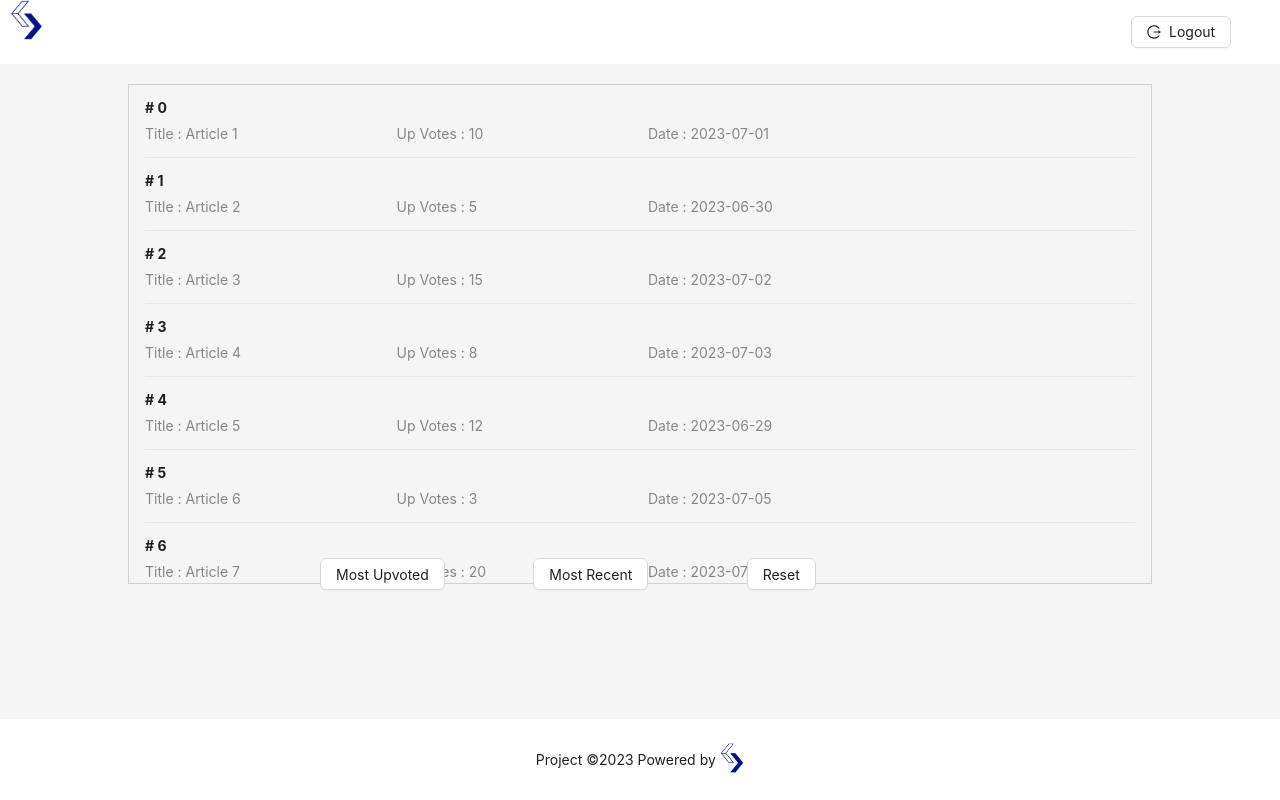
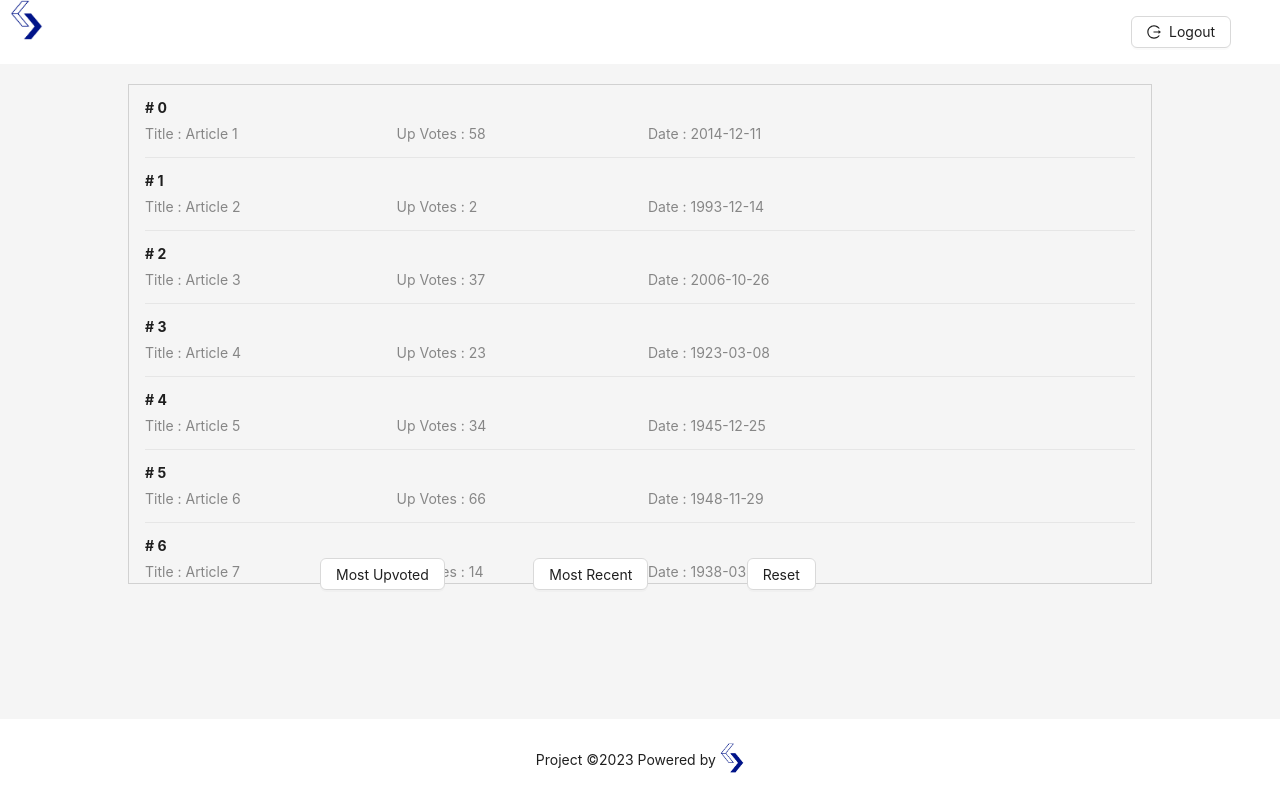
Before and after one commit to Abdull1044/react-screening-test, a React (Create React App) app: page /dashboard/articles in a window 1280 px wide. Built offline with nearby package versions, Linux system fonts and the light colour scheme.

Commit message:
Optimized Code

```diff
--- a/src/components/Articles/Buttons.jsx
+++ b/src/components/Articles/Buttons.jsx
@@ -21,4 +21,4 @@ function Buttons({ setData }) {
   );
 }
 
-export default Buttons;
+export default React.memo(Buttons);
--- a/src/data/Articles.js
+++ b/src/data/Articles.js
@@ -1,54 +1,26 @@
-const Articles = [
-    {
-      title: "Article 1",
-      upvotes: 10,
-      date: "2023-07-01",
-    },
-    {
-      title: "Article 2",
-      upvotes: 5,
-      date: "2023-06-30",
-    },
-    {
-      title: "Article 3",
-      upvotes: 15,
-      date: "2023-07-02",
-    },
-    {
-      title: "Article 4",
-      upvotes: 8,
-      date: "2023-07-03",
-    },
-    {
-      title: "Article 5",
-      upvotes: 12,
-      date: "2023-06-29",
-    },
-    {
-      title: "Article 6",
-      upvotes: 3,
-      date: "2023-07-05",
-    },
-    {
-      title: "Article 7",
-      upvotes: 20,
-      date: "2023-07-04",
-    },
-    {
-      title: "Article 8",
-      upvotes: 6,
-      date: "2023-06-28",
-    },
-    {
-      title: "Article 9",
-      upvotes: 14,
-      date: "2023-07-01",
-    },
-    {
-      title: "Article 10",
-      upvotes: 7,
-      date: "2023-07-02",
-    },
-  ];
+const Articles = [];
 
-  export default Articles
+const getRandomDate = () => {
+  const start = new Date(1900, 0, 1);
+  const end = new Date();
+
+  const randomTime =
+    start.getTime() + Math.random() * (end.getTime() - start.getTime());
+  const randomDate = new Date(randomTime);
+
+  // Format the date as "YYYY-MM-DD"
+  const year = randomDate.getFullYear();
+  const month = String(randomDate.getMonth() + 1).padStart(2, "0");
+  const day = String(randomDate.getDate()).padStart(2, "0");
+
+  return `${year}-${month}-${day}`;
+};
+
+for (let i = 1; i < 25; i++) {
+  Articles.push({
+    title: `Article ${i}`,
+    upvotes: Math.floor(Math.random() * (100 - 1)) + 1,
+    date: getRandomDate(),
+  });
+}
+export default Articles;
--- a/src/data/DataSorting.js
+++ b/src/data/DataSorting.js
@@ -5,7 +5,7 @@ const sortArticles = {
   // soring data accoring to most recent date
   date: () => [...Articles].sort((a, b) => new Date(b.date) - new Date(a.date)),
   // return orignal data
-  reset: () => Articles,
+  reset: () => [...Articles],
 };
 
 export default sortArticles;
```
